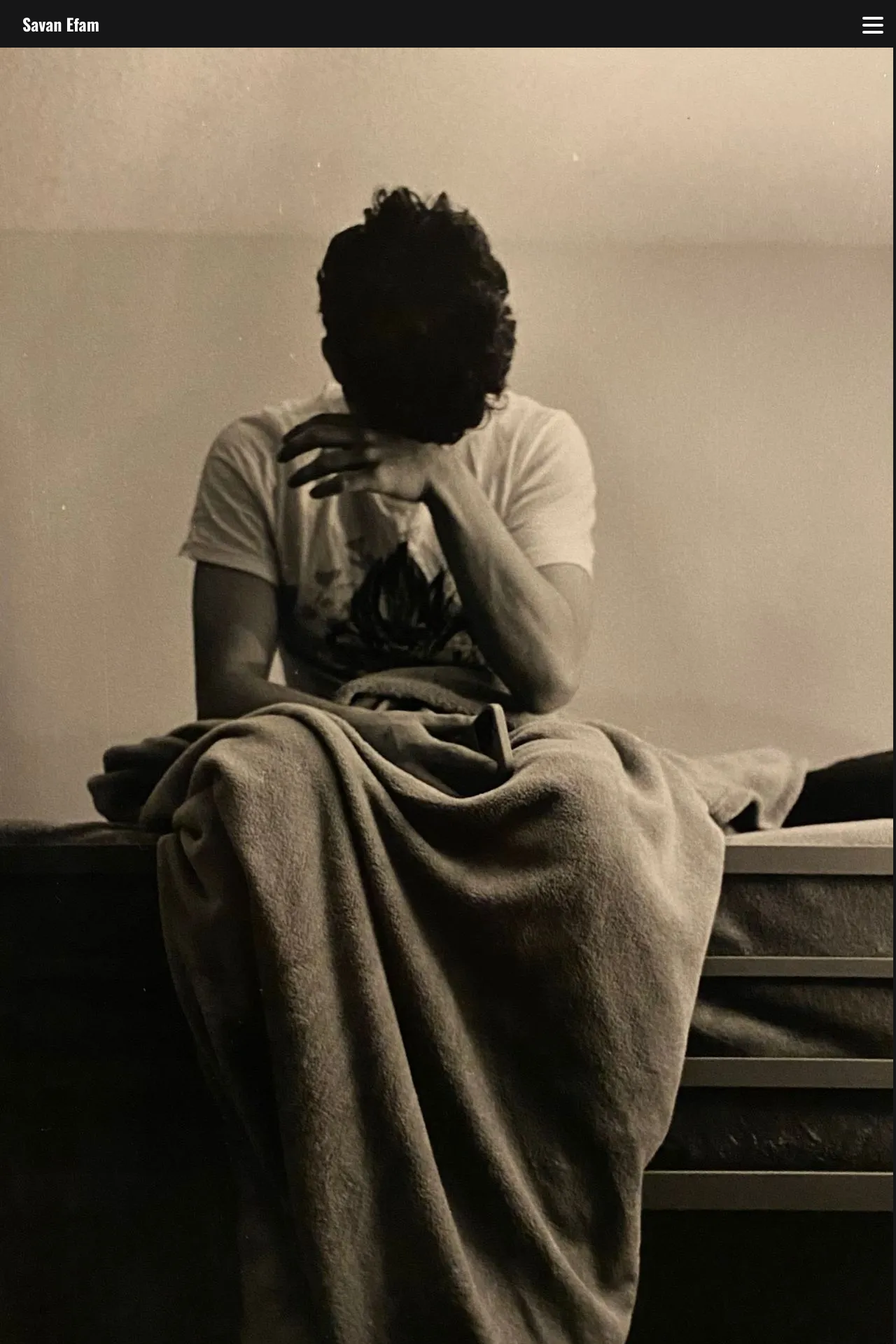
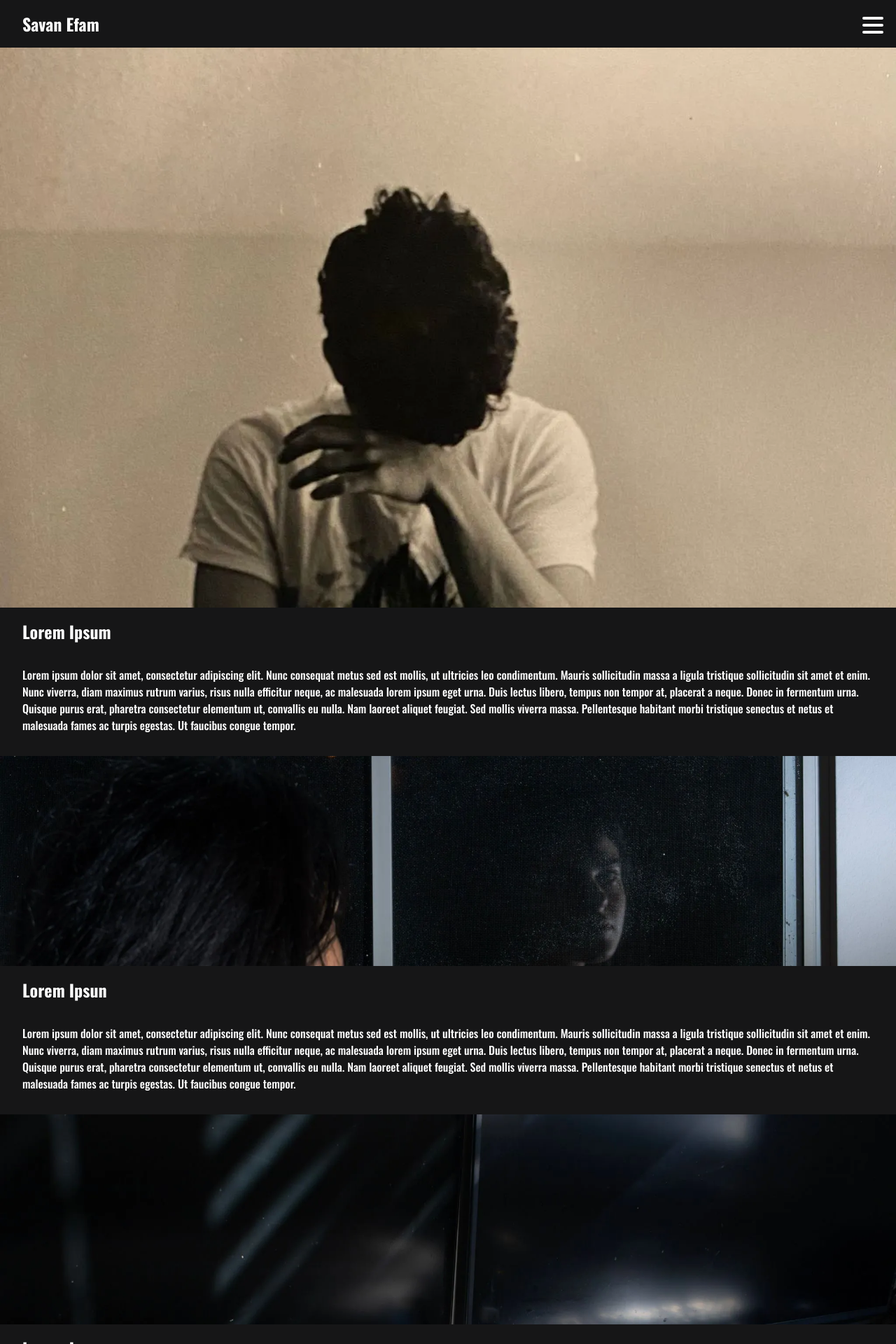
Before and after one commit to juan26468818/savanEfam, a React (Create React App) app: page /home in a window 1280 px wide. Shown: the top 1920 px of the page at 70% size. Built offline with nearby package versions, Linux system fonts and the light colour scheme.

Commit message:
fix images position

```diff
--- a/src/components/photos/photos.css
+++ b/src/components/photos/photos.css
@@ -1,6 +1,7 @@
 
 .photo{
-    max-width: 100vw;
+    background-size: cover;
+
 }
 .photo__description{
     padding: 2rem;
--- a/src/components/photos/photos.js
+++ b/src/components/photos/photos.js
@@ -5,10 +5,12 @@ import "./photos.css"
 
 const Photos = (props) =>{
     return(
-        <div className="photo__container">
-            <img src={props.src} className="photo" alt="Foto de Andres"></img>
-            <h2 className="photo__title">{props.title}</h2>
-            <p className="photo__description">{props.description}</p>
+        <div className="photo__container ">
+        <div className={props.class + " photo"}></div>
+            <div className="photo__container ">
+                <h2 className="photo__title">{props.title}</h2>
+                <p className="photo__description">{props.description}</p>
+            </div>
         </div>
     )
 }
--- a/src/pages/home/home.css
+++ b/src/pages/home/home.css
@@ -0,0 +1,19 @@
+
+
+
+.Andres_2{
+    background-image: url("../../assets/imgs/Andres_2.webp");
+    width: 100vw;
+    height: 100vh;
+}
+
+.Window_2{
+    background-image: url("../../assets/imgs/Window_2.webp");
+    width: 100vw;
+    height: 300px;
+}
+.Food{
+    background-image: url("../../assets/imgs/Food.webp");
+    width: 100vw;
+    height: 300px;
+}
--- a/src/pages/home/home.js
+++ b/src/pages/home/home.js
@@ -1,8 +1,6 @@
 import "./home.css";
 import Header from "../../components/header/header";
 import Photos from "../../components/photos/photos";
-import Andres_2 from "../../assets/imgs/Andres_2.webp";
-import Andres_1 from "../../assets/imgs/Andres_1.webp";
 
 
 
@@ -11,8 +9,9 @@ const Home = ()=>{
         <div>
             <Header />
             <div className="home__body">
-                <Photos src={Andres_2} title="Lorem Ipsum" description="Lorem ipsum dolor sit amet, consectetur adipiscing elit. Nunc consequat metus sed est mollis, ut ultricies leo condimentum. Mauris sollicitudin massa a ligula tristique sollicitudin sit amet et enim. Nunc viverra, diam maximus rutrum varius, risus nulla efficitur neque, ac malesuada lorem ipsum eget urna. Duis lectus libero, tempus non tempor at, placerat a neque. Donec in fermentum urna. Quisque purus erat, pharetra consectetur elementum ut, convallis eu nulla. Nam laoreet aliquet feugiat. Sed mollis viverra massa. Pellentesque habitant morbi tristique senectus et netus et malesuada fames ac turpis egestas. Ut faucibus congue tempor."/>
-                <Photos src={Andres_1} title="Lorem Ipsun" description="Lorem ipsum dolor sit amet, consectetur adipiscing elit. Nunc consequat metus sed est mollis, ut ultricies leo condimentum. Mauris sollicitudin massa a ligula tristique sollicitudin sit amet et enim. Nunc viverra, diam maximus rutrum varius, risus nulla efficitur neque, ac malesuada lorem ipsum eget urna. Duis lectus libero, tempus non tempor at, placerat a neque. Donec in fermentum urna. Quisque purus erat, pharetra consectetur elementum ut, convallis eu nulla. Nam laoreet aliquet feugiat. Sed mollis viverra massa. Pellentesque habitant morbi tristique senectus et netus et malesuada fames ac turpis egestas. Ut faucibus congue tempor."/>
+                <Photos class="Andres_2" title="Lorem Ipsum" description="Lorem ipsum dolor sit amet, consectetur adipiscing elit. Nunc consequat metus sed est mollis, ut ultricies leo condimentum. Mauris sollicitudin massa a ligula tristique sollicitudin sit amet et enim. Nunc viverra, diam maximus rutrum varius, risus nulla efficitur neque, ac malesuada lorem ipsum eget urna. Duis lectus libero, tempus non tempor at, placerat a neque. Donec in fermentum urna. Quisque purus erat, pharetra consectetur elementum ut, convallis eu nulla. Nam laoreet aliquet feugiat. Sed mollis viverra massa. Pellentesque habitant morbi tristique senectus et netus et malesuada fames ac turpis egestas. Ut faucibus congue tempor."/>
+                <Photos class="Window_2" title="Lorem Ipsun" description="Lorem ipsum dolor sit amet, consectetur adipiscing elit. Nunc consequat metus sed est mollis, ut ultricies leo condimentum. Mauris sollicitudin massa a ligula tristique sollicitudin sit amet et enim. Nunc viverra, diam maximus rutrum varius, risus nulla efficitur neque, ac malesuada lorem ipsum eget urna. Duis lectus libero, tempus non tempor at, placerat a neque. Donec in fermentum urna. Quisque purus erat, pharetra consectetur elementum ut, convallis eu nulla. Nam laoreet aliquet feugiat. Sed mollis viverra massa. Pellentesque habitant morbi tristique senectus et netus et malesuada fames ac turpis egestas. Ut faucibus congue tempor."/>
+                <Photos class="Food" title="Lorem Ipsun" description="Lorem ipsum dolor sit amet, consectetur adipiscing elit. Nunc consequat metus sed est mollis, ut ultricies leo condimentum. Mauris sollicitudin massa a ligula tristique sollicitudin sit amet et enim. Nunc viverra, diam maximus rutrum varius, risus nulla efficitur neque, ac malesuada lorem ipsum eget urna. Duis lectus libero, tempus non tempor at, placerat a neque. Donec in fermentum urna. Quisque purus erat, pharetra consectetur elementum ut, convallis eu nulla. Nam laoreet aliquet feugiat. Sed mollis viverra massa. Pellentesque habitant morbi tristique senectus et netus et malesuada fames ac turpis egestas. Ut faucibus congue tempor."/>
             </div>
         </div>
     )
```
